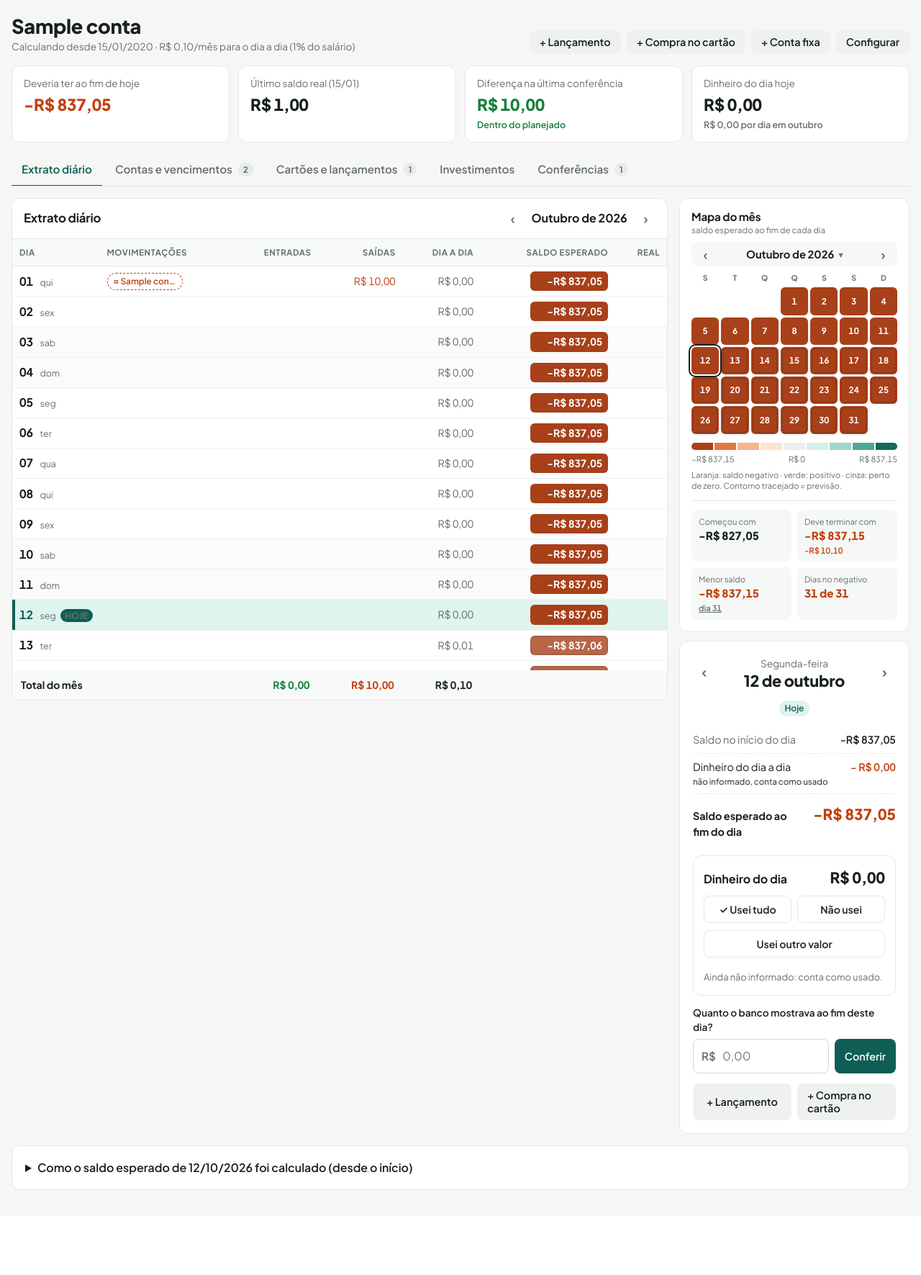
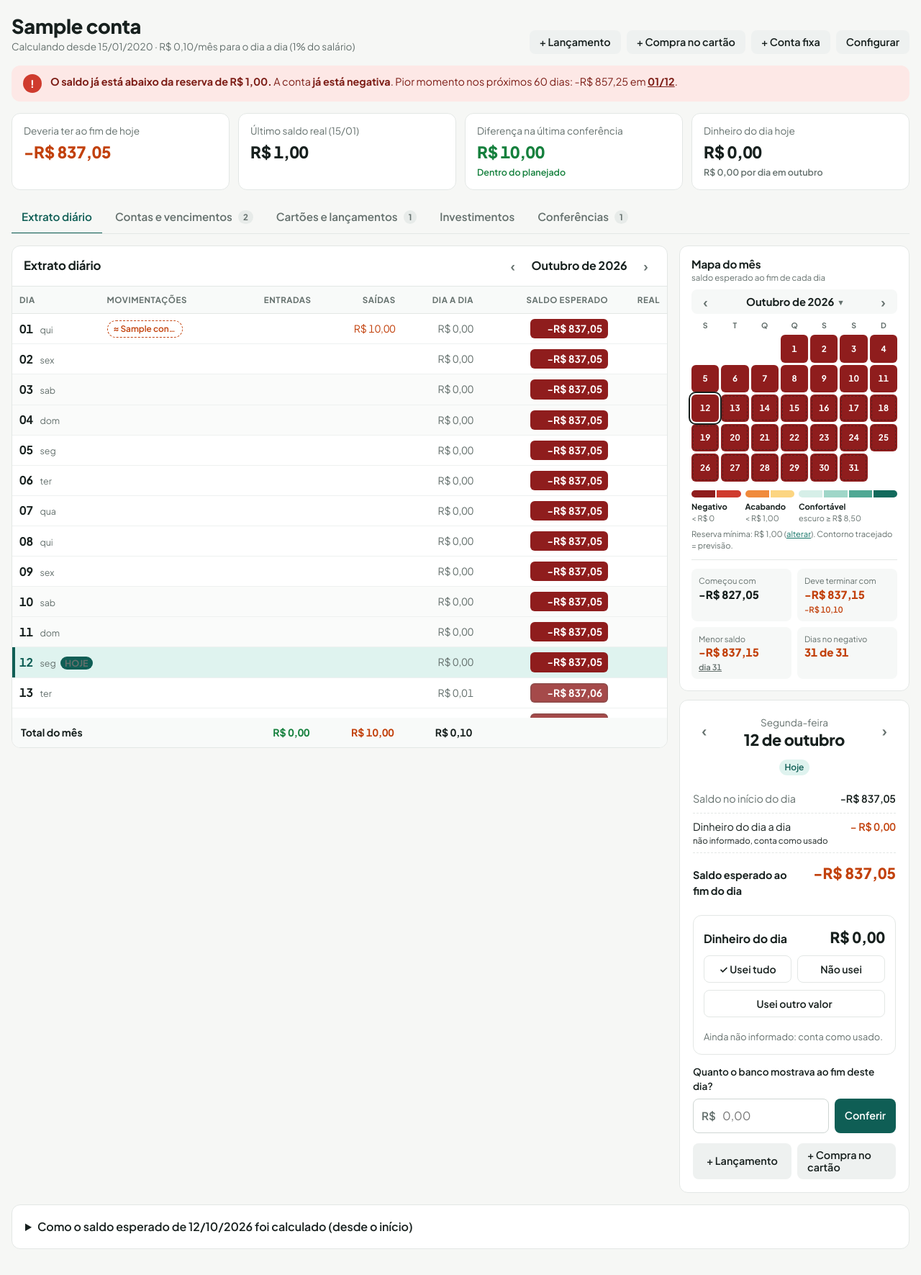
Before and after one commit to Arthur-Ferreira-Fernandes/Ninho, a Django app: page /contas/1/ in a window 1280 px wide. Shown: the part 53-1824 px from the top of the page at 72% size. Before the commit the page ends 1706 px from the top, so only its background shows below. Run offline with Django 5.2, Linux system fonts and the light colour scheme; a user stored in the database is signed in; tables that the repository leaves empty hold one stand-in row (values such as "Sample post").

Commit message:
Add minimum reserve feature with alerts and color scale adjustments

```diff
--- a/financas/forms.py
+++ b/financas/forms.py
@@ -6,6 +6,7 @@ from django import forms
 from django.contrib.auth.forms import AuthenticationForm, UserCreationForm
 from django.contrib.auth.models import User
 
+from .templatetags.dinheiro import brl
 from .models import Aporte, AssinaturaCartao, Cartao, CompraCartao, PagamentoConta, Conferencia, Conta, ContaFixa, Familia, Lancamento, UsoDiario
 
 DATA = forms.DateInput(attrs={"type": "date"}, format="%Y-%m-%d")
@@ -21,7 +22,7 @@ class ContaForm(forms.ModelForm):
         model = Conta
         fields = ["nome", "saldo_inicial", "data_inicio",
                   "modo_gasto", "percentual_gasto", "gasto_mensal",
-                  "guardar_modo", "guardar_percentual", "guardar_valor"]
+                  "guardar_modo", "guardar_percentual", "guardar_valor", "reserva_minima"]
         labels = {
             "nome": "Nome da conta",
             "saldo_inicial": "Saldo atual",
@@ -32,6 +33,7 @@ class ContaForm(forms.ModelForm):
             "guardar_modo": "Quanto guardar por mês",
             "guardar_percentual": "Porcentagem do salário",
             "guardar_valor": "Valor por mês",
+            "reserva_minima": "Reserva mínima",
         }
         help_texts = {
             "saldo_inicial": "Quanto tem na conta agora, no início desse dia.",
@@ -51,12 +53,25 @@ class ContaForm(forms.ModelForm):
             "guardar_percentual": forms.NumberInput(attrs={"step": "0.5", "min": "0", "max": "100",
                                                            "inputmode": "decimal", "placeholder": "Ex.: 10"}),
             "guardar_valor": _dinheiro("Ex.: 500,00"),
+            "reserva_minima": _dinheiro("Automática"),
         }
 
     def __init__(self, *args, **kwargs):
         super().__init__(*args, **kwargs)
         self.fields["gasto_mensal"].required = False
         self.fields["guardar_modo"].required = False
+        padrao = (self.instance.orcamento_mensal * Conta.DIAS_RESERVA_PADRAO / 30).quantize(Decimal("1"))
+        texto_padrao = f"{Conta.DIAS_RESERVA_PADRAO} dias de dinheiro do dia a dia"
+        if padrao:
+            texto_padrao += f" (hoje, {brl(padrao)})"
+        self.fields["reserva_minima"].help_text = (
+            f"Abaixo deste saldo as cores ficam amarelo/laranja e o painel avisa. Vazio: {texto_padrao}.")
+
+    def clean_reserva_minima(self):
+        valor = self.cleaned_data.get("reserva_minima")
+        if valor is not None and valor < 0:
+            raise forms.ValidationError("A reserva não pode ser negativa.")
+        return valor
 
     def clean(self):
         dados = super().clean()
--- a/financas/models.py
+++ b/financas/models.py
@@ -110,8 +110,22 @@ class Conta(models.Model):
     guardar_percentual = models.DecimalField(max_digits=5, decimal_places=2, null=True, blank=True)
     guardar_valor = models.DecimalField(max_digits=12, decimal_places=2, null=True, blank=True)
 
+    # Abaixo desta reserva o saldo é "acabando" (aviso e cores amarelo/laranja).
+    reserva_minima = models.DecimalField(
+        max_digits=12, decimal_places=2, null=True, blank=True,
+        help_text="Vazio: 10 dias de dinheiro do dia a dia.",
+    )
+    DIAS_RESERVA_PADRAO = 10
+
     def __str__(self):
         return self.nome
+
+    @property
+    def reserva(self):
+        """Saldo mínimo confortável: o definido, ou 10 dias de dinheiro do dia a dia."""
+        if self.reserva_minima is not None:
+            return self.reserva_minima
+        return (self.orcamento_mensal * self.DIAS_RESERVA_PADRAO / 30).quantize(Decimal("1"))
 
     @property
     def guardar_mensal(self):
@@ -171,6 +185,34 @@ class ContaFixa(models.Model):
         help_text="O valor muda todo mês (luz, água, mercado): o valor vira uma estimativa "
                   "e cada mês é marcado como pago com o valor real.",
     )
+
+    # Frequência: todo mês num dia fixo, ou a cada N dias (produtos do carro a cada 45 dias...).
+    MENSAL = "mensal"
+    DIAS = "dias"
+    FREQUENCIAS = [(MENSAL, "Todo mês"), (DIAS, "A cada X dias")]
+    frequencia = models.CharField(max_length=6, choices=FREQUENCIAS, default=MENSAL)
+    intervalo_dias = models.PositiveSmallIntegerField(null=True, blank=True)
+    proxima = models.DateField(
+        null=True, blank=True,
+        help_text="A cada X dias: data prevista da próxima vez. Depois de cada compra marcada, "
+                  "a contagem recomeça da data real.",
+    )
+
+    @property
+    def periodica(self):
+        return self.frequencia == self.DIAS
+
+    @property
+    def marcavel(self):
+        """Pode ser marcada como paga/comprada com o valor real."""
+        return self.variavel or self.periodica
+
+    @property
+    def valor_mensal(self):
+        """Quanto pesa por mês: o valor, ou o equivalente de 30 dias se for a cada X dias."""
+        if self.periodica and self.intervalo_dias:
+            return (self.valor * 30 / self.intervalo_dias).quantize(Decimal("0.01"))
+        return self.valor
 
     class Meta:
         ordering = ["dia", "nome"]
--- a/financas/static/financas/css/ninho.css
+++ b/financas/static/financas/css/ninho.css
@@ -670,16 +670,18 @@ tr.inativa td { opacity: .5; }
 .resumo-lista dd.neg { color: var(--neg); }
 
 /* ==========================================================================
-   Escala de cores do saldo (divergente: laranja ← cinza → verde)
+   Escala de cores do saldo, com a reserva mínima como ponto de virada:
+   vermelhos (negativo) · laranja/amarelo (abaixo da reserva) · verdes (acima dela).
    Luminosidade monotônica nos dois braços; texto com contraste ≥ 4,5:1.
    ========================================================================== */
 :root {
-  --n4: #a8401a; --n3: #df7a45; --n2: #f5b48c; --n1: #fde3d3;
+  /* abaixo da reserva: amarelo → laranja (acabando) → vermelho (negativo) */
+  --n4: #8f1d1d; --n3: #cf3b2e; --n2: #f08a3c; --n1: #fcd581;
   --z:  #eceeed;
   --p1: #d6efe8; --p2: #9fd6c8; --p3: #4fa894; --p4: #126a5c;
 }
 .c-n4 { background: var(--n4); color: #fff; }
-.c-n3 { background: var(--n3); color: var(--txt); }
+.c-n3 { background: var(--n3); color: #fff; }
 .c-n2 { background: var(--n2); color: var(--txt); }
 .c-n1 { background: var(--n1); color: var(--txt); }
 .c-z  { background: var(--z);  color: var(--txt); }
@@ -1029,3 +1031,28 @@ form.inline { display: inline; margin-left: 6px; }
 .investimentos-tabela tr.sit-previsto td, .investimentos-tabela tr.sit-agendado td { color: var(--muted); }
 .investimentos-tabela tr.sit-pendente td { background: #fffbf0; }
 .investimentos-tabela .etiqueta, .investimentos-tabela .pago-selo { margin-left: 6px; }
+
+/* legenda em três faixas */
+.legenda-faixa.tres { display: grid; grid-template-columns: 2fr 2fr 4fr; gap: 6px; }
+.legenda-faixa.tres > div { display: grid; grid-auto-flow: column; gap: 2px; }
+.legenda-faixa.tres span { height: 10px; border-radius: 0 !important; }
+.legenda-faixa.tres > div span:first-child { border-radius: 99px 0 0 99px !important; }
+.legenda-faixa.tres > div span:last-child { border-radius: 0 99px 99px 0 !important; }
+.legenda-grupos { display: grid; grid-template-columns: 2fr 2fr 4fr; gap: 6px; margin-top: 4px; font-size: .68rem; color: var(--muted); }
+.legenda-grupos b { display: block; color: var(--txt); font-size: .7rem; }
+
+/* aviso de saldo baixo */
+.alerta-saldo {
+  display: flex; gap: 12px; align-items: flex-start; padding: 12px 16px; border-radius: var(--raio);
+  margin-bottom: 16px; font-size: .9rem; line-height: 1.45;
+}
+.alerta-saldo .alerta-icone { flex: none; width: 26px; height: 26px; border-radius: 50%; display: grid; place-items: center; font-weight: 800; }
+.alerta-saldo.atencao { background: #fff6dc; color: #6b4600; }
+.alerta-saldo.atencao .alerta-icone { background: var(--n1); color: #6b4600; }
+.alerta-saldo.perigo { background: #fde8e6; color: #7c1d16; }
+.alerta-saldo.perigo .alerta-icone { background: var(--n3); color: #fff; }
+.alerta-saldo a { color: inherit; font-weight: 700; }
+.faixas-exemplo { display: grid; grid-template-columns: repeat(4, 1fr); gap: 3px; margin-top: -4px; }
+.faixas-exemplo span { text-align: center; font-size: .72rem; font-weight: 700; padding: 5px 0; }
+.faixas-exemplo span:first-child { border-radius: 6px 0 0 6px; }
+.faixas-exemplo span:last-child { border-radius: 0 6px 6px 0; }
--- a/financas/templates/financas/painel.html
+++ b/financas/templates/financas/painel.html
@@ -13,6 +13,19 @@
     <a class="btn sec" href="{% url 'financas:conta_editar' conta.pk %}">Configurar</a>
   </div>
 </div>
+
+{% if alerta %}
+<div class="alerta-saldo {% if alerta.negativo_em %}perigo{% else %}atencao{% endif %}" role="status">
+  <span class="alerta-icone" aria-hidden="true">!</span>
+  <div>
+    {% if alerta.ja_esta %}<strong>O saldo já está abaixo da reserva de {{ alerta.reserva|brl }}.</strong>
+    {% else %}<strong>A partir de <a href="?mes={{ alerta.abaixo_em|date:'Y-m' }}&dia={{ alerta.abaixo_em|date:'Y-m-d' }}#extrato">{{ alerta.abaixo_em|date:"d/m" }}</a> o saldo fica abaixo da reserva de {{ alerta.reserva|brl }}.</strong>{% endif %}
+    {% if alerta.ja_negativa %}A conta <strong>já está negativa</strong>.
+    {% elif alerta.negativo_em %}A conta fica <strong>negativa em <a href="?mes={{ alerta.negativo_em|date:'Y-m' }}&dia={{ alerta.negativo_em|date:'Y-m-d' }}#extrato">{{ alerta.negativo_em|date:"d/m" }}</a></strong>.{% endif %}
+    Pior momento nos próximos 60 dias: {{ alerta.pior_valor|brl }} em <a href="?mes={{ alerta.pior_em|date:'Y-m' }}&dia={{ alerta.pior_em|date:'Y-m-d' }}#extrato">{{ alerta.pior_em|date:"d/m" }}</a>.
+  </div>
+</div>
+{% endif %}
 
 <div class="kpis">
   <div class="kpi">
@@ -177,15 +190,17 @@
       {% endfor %}
     </div>
     <div class="legenda" aria-label="Legenda das cores">
-      <div class="legenda-faixa">
-        {% for n in legenda.negativos %}<span class="c-{{ n.cor }}" title="até {{ n.ate|brl }}"></span>{% endfor %}
-        <span class="c-z" title="perto de zero"></span>
-        {% for p in legenda.positivos %}<span class="c-{{ p.cor }}" title="até {{ p.ate|brl }}"></span>{% endfor %}
+      <div class="legenda-faixa tres">
+        <div title="negativo"><span class="c-n4"></span><span class="c-n3"></span></div>
+        <div title="abaixo da reserva de {{ legenda.reserva|brl }}"><span class="c-n2"></span><span class="c-n1"></span></div>
+        <div title="acima da reserva"><span class="c-p1"></span><span class="c-p2"></span><span class="c-p3"></span><span class="c-p4"></span></div>
       </div>
-      <div class="legenda-rotulos">
-        <span>−{{ legenda.maximo|brl }}</span><span>R$ 0</span><span>{{ legenda.maximo|brl }}</span>
+      <div class="legenda-grupos">
+        <span><b>Negativo</b>&lt; R$ 0</span>
+        <span><b>Acabando</b>&lt; {{ legenda.reserva|brl }}</span>
+        <span><b>Confortável</b>escuro ≥ {{ legenda.verde_forte|brl }}</span>
       </div>
-      <p class="legenda-nota">Laranja: saldo negativo · verde: positivo · cinza: perto de zero. Contorno tracejado = previsão.</p>
+      <p class="legenda-nota">Reserva mínima: {{ legenda.reserva|brl }} (<a href="{% url 'financas:conta_editar' conta.pk %}#reserva">alterar</a>). Contorno tracejado = previsão.</p>
     </div>
 
     {% if resumo_mes %}
--- a/financas/views.py
+++ b/financas/views.py
@@ -13,7 +13,7 @@ from django.shortcuts import get_object_or_404, redirect, render
 from django.urls import reverse
 from django.views.decorators.http import require_POST
 
-from .calculos import (aplicar_escala, cronograma, extrato_mes, faturas, meses_do_seletor, proximas_fixas,
+from .calculos import (alerta_saldo, aplicar_escala, cronograma, extrato_mes, faturas, meses_do_seletor, proximas_fixas,
                        dia_de_guardar, guardados, proximo_fechamento, saldo_esperado, serie_diaria,
                        simular_mes)
 from .forms import (AporteForm, AssinaturaForm, PagamentoContaForm, CartaoForm, CompraCartaoForm, ConferenciaForm, ContaFixaForm, ContaForm, EntrarFamiliaForm, FamiliaForm,
@@ -461,7 +461,7 @@ def painel(request, pk):
             selecionado = primeiro
 
     dias = extrato_mes(conta, primeiro.year, primeiro.month)
-    legenda = aplicar_escala(dias)
+    legenda = aplicar_escala(dias, conta)
     # calendário do mapa: semanas de segunda a domingo
     vazios_inicio = range(primeiro.weekday())
     dia = dias[selecionado.day - 1]
@@ -487,6 +487,7 @@ def painel(request, pk):
         "hoje": hoje,
         "dias": dias,
         "legenda": legenda,
+        "alerta": alerta_saldo(conta, hoje),
         "vazios_inicio": vazios_inicio,
         "resumo_mes": _resumo_mes(ativos, hoje),
         "pode_voltar": primeiro > conta.data_inicio.replace(day=1),
@@ -822,6 +823,7 @@ def _projecao_sem_compra(conta, compra):
         "inicio": inicio.isoformat(),
         "centavos": [int(v * 100) for v in valores],
         "salario": float(conta.salario),
+        "reserva": float(conta.reserva),
         "meses": MESES_PROJECAO,
         "faturas": totais_faturas,
     }
```
Also changed, not shown: financas/calculos.py (+59 -22 lines), financas/templates/financas/compra_form.html (+28 -22 lines), financas/templates/financas/conta_form.html (+9 -0 lines), financas/tests.py (+55 -23 lines), financas/migrations/0011_reserva_minima.py (added).
